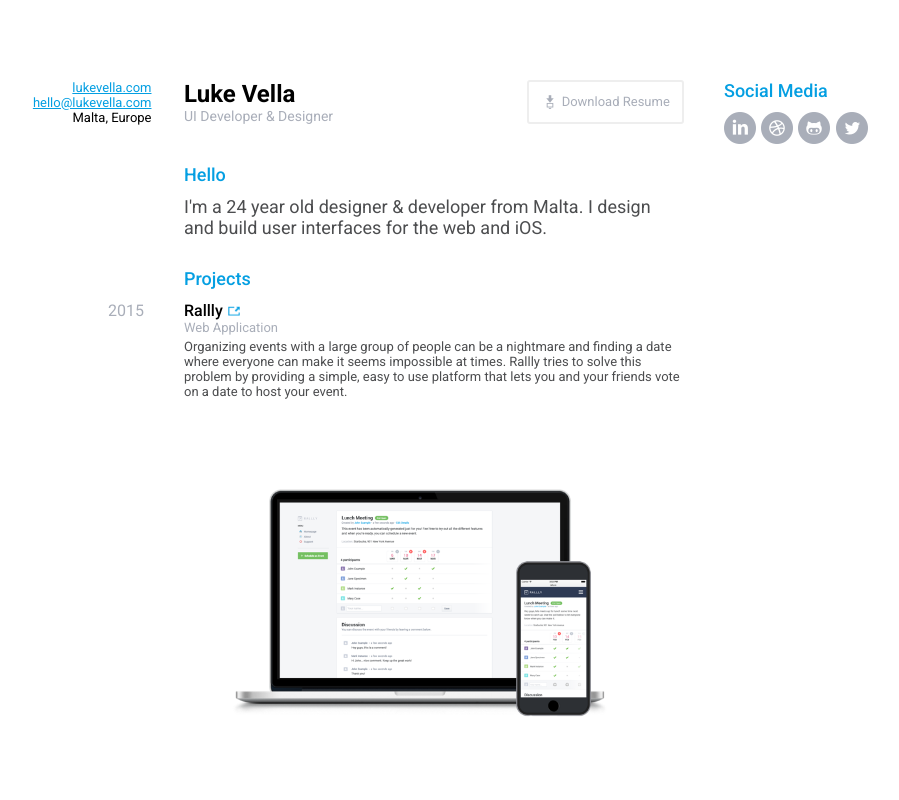
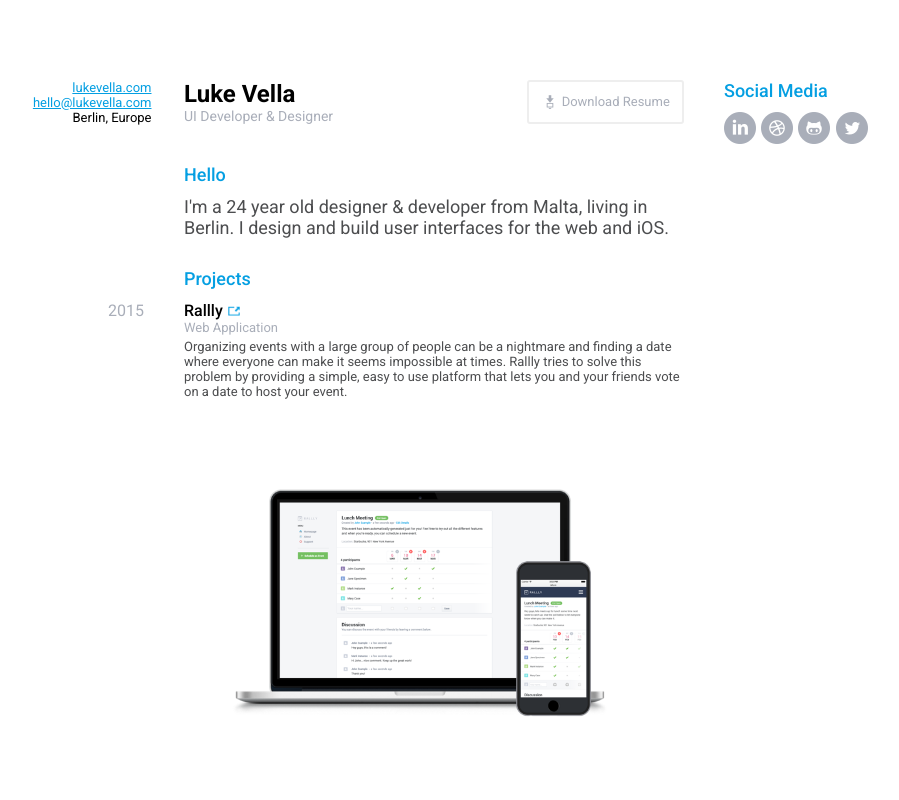
Before and after one commit to lukevella/lukevella.github.io, a website: page index.html in a window 1280 px wide. Shown: the top 800 px of the page, without its empty margins (56-955 px from the left). Drawn offline with Linux system fonts and the light colour scheme.

Commit message:
Update index.html

```diff
--- a/index.html
+++ b/index.html
@@ -26,14 +26,14 @@
                     <div class="contact">
                         <a href="http://lukevella.com">lukevella.com</a><br />
                         <a href="mailto:hello@lukevella.com">hello@lukevella.com</a><br />
-                        Malta, Europe
+                        Berlin, Europe
                     </div>
                 </div>
                 <article>
                     <section class="resume-section">
                         <h3>Hello</h3>
                         <p class="summary">
-                            I'm a 24 year old designer &amp; developer from Malta. I design and build user interfaces for the web and iOS.
+                            I'm a 24 year old designer &amp; developer from Malta, living in Berlin. I design and build user interfaces for the web and iOS.
                         </p>
                     </section>
                     <section class="resume-section">
```
